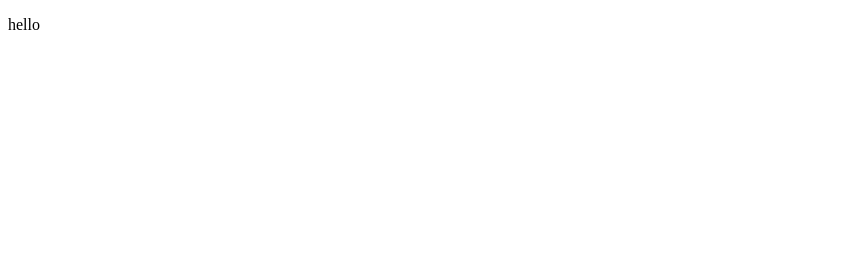
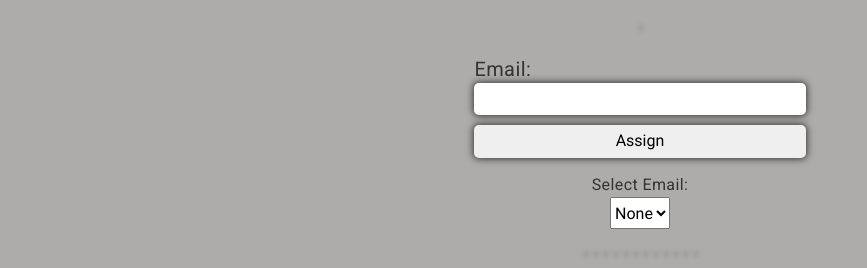
Before and after one commit to name-taken23/JavaScriptArrayReflection, a website: page index.html in a window 1280 px wide. Shown: the whole page, without its empty margins (0-867 px from the left). Drawn offline with nearby package versions, Linux system fonts and the light colour scheme; no server answers.

Commit message:
Styled page, added fetch for Img

```diff
--- a/index.html
+++ b/index.html
@@ -4,11 +4,82 @@
 <head>
   <meta charset="UTF-8">
   <meta name="viewport" content="width=device-width, initial-scale=1, shrink-to-fit=no">
+
+  <link
+    href="https://fonts.googleapis.com/css2?family=Roboto:ital,wght@0,100;0,300;0,400;0,500;0,700;1,400;1,700&display=swap"
+    rel="stylesheet">
+
+<link href="https://cdn.jsdelivr.net/npm/bootstrap@5.2.0/dist/css/bootstrap.min.css" rel="stylesheet" integrity="sha384-gH2yIJqKdNHPEq0n4Mqa/HGKIhSkIHeL5AyhkYV8i59U5AR6csBvApHHNl/vI1Bx" crossorigin="anonymous">
+
+  <link rel="stylesheet" href="css/styles.css">
 </head>
+
 <body>
-    <main>
-        <p>hello</p>
-    </main>
+  <main>
+    <div id="container-wrap">
+      <div class="container">
+        <div class="img-wrap">
+          <img class="mainImg">
+        </div>
+      </div>
+
+      <div class="container">
+        <div id="assignImg">
+          <form target="_self">
+            <label class="emailInputLabel" for="email">Email:</label>
+            <input class="email-input" type="email" id="email" name="email" required>
+            <input class="submit-btn" type="submit" value="Assign">
+          </form>
+        </div>
+      </div>
+
+      <div class="container">
+        <div id="imgDisplay">
+          <div class="imgDisplay__head">
+            <label class="emailSelect" for="savedEmails">Select Email:</label><br>
+            <select id="saved__Emails" name="emails">
+              <option value="none">None</option>
+
+
+            </select>
+          </div>
+
+          <div class="imgDisplayContainer">
+            <div class="row">
+              <div class="col">
+                <img class="mainImg">
+                <img class="mainImg">
+                <img class="mainImg">
+                <img class="mainImg">
+
+
+                <img class="mainImg">
+                <img class="mainImg">
+                <img class="mainImg">
+                <img class="mainImg">
+
+
+
+                <img class="mainImg">
+                <img class="mainImg">
+                <img class="mainImg">
+                <img class="mainImg">
+              </div>
+
+              </div>
+
+            </div>
+          </div>
+
+
+        </div>
+      </div>
+    </div>
+
+
+  </main>
 </body>
 <script src="https://code.jquery.com/jquery-3.6.0.min.js"></script>
+<script src="js/app.js"></script>
+
 </html>
--- /dev/null
+++ b/js/app.js
@@ -0,0 +1,9 @@
+const logger = console.log;
+const src = 'https://picsum.photos/300';
+
+
+
+fetch(src).then(response => {
+    const img = $('.mainImg').attr("src", response.url);
+    logger(response.url);
+})
--- /dev/null
+++ b/scss/partials/_index.scss
@@ -0,0 +1,83 @@
+
+@media (max-width: 576px){
+    #assignImg > form{
+        display: block;
+    }
+}
+
+.img-wrap {
+    margin-top: 1rem;
+
+    >img {
+        margin: 5px;
+        border-radius: 5px;
+        box-shadow: rgb(56, 54, 54) 1px 0px 5px 1px;
+    }
+}
+
+#assignImg {
+    margin-top: 1rem;
+
+    > form {
+        >label.emailInputLabel {
+            font-size: 20px;
+        }
+        >input.email-input {
+            width: 100%;
+            height: 2rem;
+            padding: 7px;
+            border: none;
+            border-radius: 5px;
+            box-shadow: rgb(56, 54, 54) 0px 0px 7px 1px;
+
+            &:focus, &:active, &:focus-visible {
+                border: none;
+                outline: none;
+            }
+        }
+        >input.submit-btn {
+            margin-top: 10px;
+            font-size: 1rem;
+            padding: 5px 10px 5px 10px;
+            border: none;
+            border-radius: 5px;
+            box-shadow: rgb(56, 54, 54) 0px 0px 7px 1px;
+            width: 100%;
+        }
+
+    }
+
+
+
+}
+
+.imgDisplay__head {
+    margin-top: 1rem;
+    text-align: center;
+
+
+    >#saved__Emails {
+        max-width: 75%;
+        height: 2rem;
+    }
+
+
+}
+
+.imgDisplayContainer {
+    margin-top: 20px;
+
+    >.row {
+
+        >.col {
+
+
+            >img {
+                margin: 5px;
+                border-radius: 5px;
+                box-shadow: rgb(56, 54, 54) 1px 0px 5px 1px;
+            }
+        }
+
+    }
+}
--- a/scss/styles.scss
+++ b/scss/styles.scss
@@ -0,0 +1,75 @@
+@media (min-width: 576px) {
+    .container {
+      max-width: 100%;
+    }
+  }
+
+  @media (min-width: 768px) {
+    .container {
+      max-width: 768px ;
+    }
+  }
+
+  @media (min-width: 992px) {
+    .container {
+      max-width: 960px;
+    }
+  }
+
+
+  @media (min-width: 1260px) {
+    .container {
+      max-width: 1200px;
+    }
+  }
+
+  //partials
+  @import 'partials/index';
+
+  html {
+    line-height: 1.15;
+    font-size: 16px;
+  }
+
+  *,
+  *::before,
+  *::after {
+
+    box-sizing: border-box;
+    margin: 0;
+    padding: 0;
+  }
+  body {
+    font-family: 'Roboto', sans-serif;
+    font-size: 1rem;
+    letter-spacing: .4px;
+    color: #333;
+    line-height: 1.42857143;
+    margin: auto;
+    background-color: #adacaa;
+  }
+
+  ul {
+    list-style-type: none;
+    margin: 0;
+    padding: 0;
+  }
+
+  p {
+    line-height: 1.875rem;
+  }
+
+  .container {
+    display: flex;
+    margin-left: auto;
+    margin-right: auto;
+    justify-content: center
+}
+
+
+.col {
+   display: flex;
+   flex-wrap: wrap;
+   justify-content: center;
+
+}
```
Also changed, not shown: css/styles.css (added), 1 other file.
